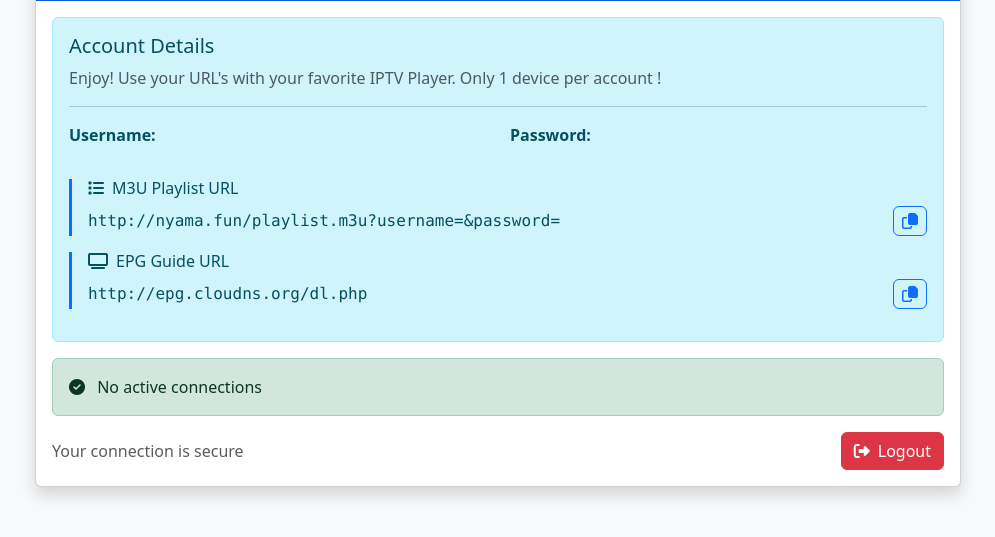
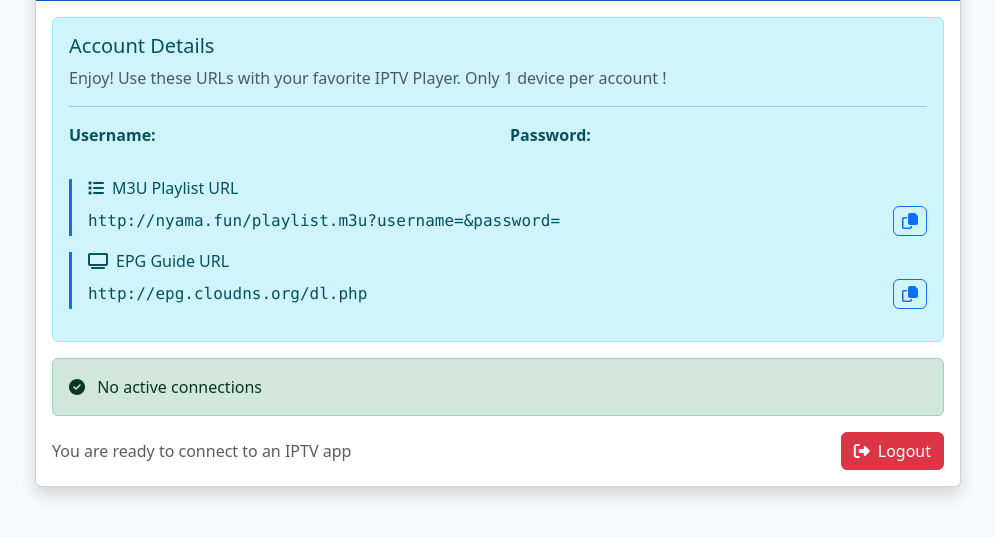
Before and after one commit to radkovic666/BGSCRAPE, a PHP site: page /dashboard.php in a window 1280 px wide. Shown: the part 94-631 px from the top of the page, without its empty margins (142-1137 px from the left). Run offline with PHP 8.4, Linux system fonts and the light colour scheme; the visitor is signed in with stand-in values (Sample User, id 1); data that the repository does not hold is empty.

Commit message:
belong to /www/html

```diff
--- a/dashboard.php
+++ b/dashboard.php
@@ -77,7 +77,7 @@ if ($_SERVER['REQUEST_METHOD'] === 'POST' && isset($_POST['action']) && $_POST['
                     <div class="card-body">
                         <div class="alert alert-info">
                             <h5 class="alert-heading">Account Details</h5>
-                                <div class="text-muted">Enjoy! Use your URL's with your favorite IPTV Player. Only 1 device per account !</div>
+                                <div class="text-muted">Enjoy! Use these URLs with your favorite IPTV Player. Only 1 device per account !</div>
                             <hr>
 
                             <!-- Main Credentials -->
@@ -154,14 +154,14 @@ if ($_SERVER['REQUEST_METHOD'] === 'POST' && isset($_POST['action']) && $_POST['
                         <!-- Controls -->
                         <div class="d-flex justify-content-between align-items-center">
                             <?php if ($deviceInfo): ?>
-                                <form method="post" onsubmit="return confirm('This will reset all connections and generate new credentials! Continue?')">
+                                <form method="post" onsubmit="return confirm('This will reset your connection and generate new credentials! Continue?')">
                                     <input type="hidden" name="action" value="change_device">
                                     <button type="submit" class="btn btn-warning">
                                         <i class="fas fa-sync-alt me-2"></i>Disconnect from Device
                                     </button>
                                 </form>
                             <?php else: ?>
-                                <div class="text-muted">Your connection is secure</div>
+                                <div class="text-muted">You are ready to connect to an IPTV app</div>
                             <?php endif; ?>
                             <a href="logout.php" class="btn btn-danger">
                                 <i class="fas fa-sign-out-alt me-2"></i>Logout
--- /dev/null
+++ b/user_device_usage.json
@@ -0,0 +1 @@
+{"468220":{"device_id":"b8156b9682339120ec5708b318f17f60","ip":"88.203.24.111","user_agent":"okhttp\/4.3.1","device_name":"Unknown Device","timestamp":1743489889}}
```
